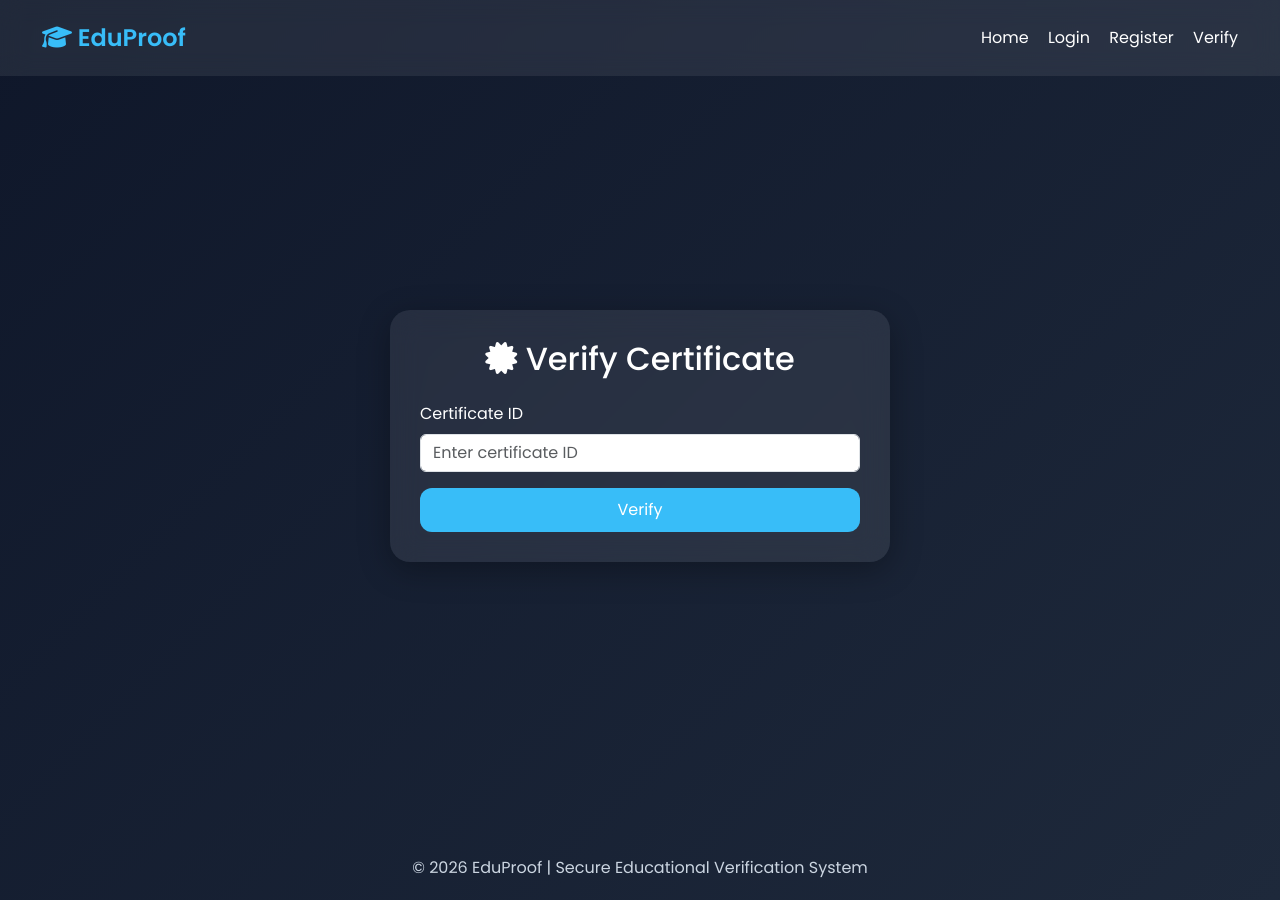
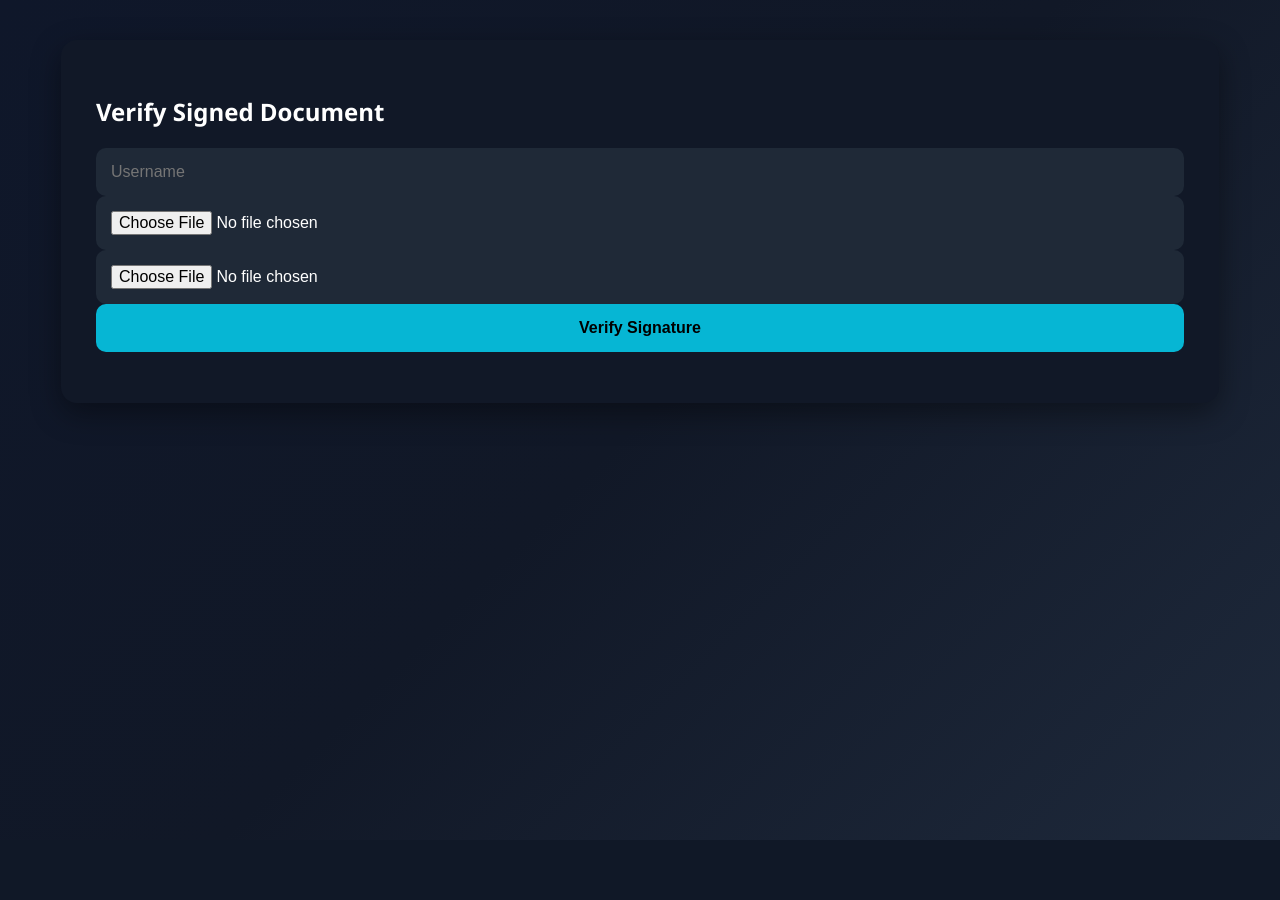
Before and after one commit to Mohammad-Yousuf2272/Eduproof, a Flask app: page /verify in a window 1280 px wide. After the commit the page ends 840 px from the top, so only its background shows below. Run offline with Flask 3, Linux system fonts and the light colour scheme.

Commit message:
Refactor verify.html for improved structure and styling

```diff
--- a/templates/verify.html
+++ b/templates/verify.html
@@ -1,47 +1,30 @@
 
-{% extends 'base.html' %}
+<link rel="stylesheet" href="{{ url_for('static', filename='css/style.css') }}">
 
-{% block title %}Verify Certificate | EduProof{% endblock %}
+<div class="card">
 
-{% block content %}
+<h2>Verify Signed Document</h2>
 
-<div class="d-flex justify-content-center align-items-center" style="min-height: 80vh;">
+<form method="POST" enctype="multipart/form-data">
 
-    <div class="glass-card" style="width: 500px;">
+<input name="username" placeholder="Username" required>
 
-        <h2 class="text-center mb-4">
+<input type="file" name="file" required>
 
-            <i class="fa-solid fa-certificate"></i>
+<input type="file" name="signature" required>
 
-            Verify Certificate
+<button type="submit">Verify Signature</button>
 
-        </h2>
+</form>
 
-        <form method="POST">
+{% if result %}
 
-            <div class="mb-3">
+{% if "Successfully" in result %}
+<h3 class="success">{{ result }}</h3>
+{% else %}
+<h3 class="fail">{{ result }}</h3>
+{% endif %}
 
-                <label class="form-label">
-                    Certificate ID
-                </label>
-
-                <input type="text"
-                       name="certificate_id"
-                       class="form-control"
-                       placeholder="Enter certificate ID"
-                       required>
-
-            </div>
-
-            <button type="submit"
-                    class="btn btn-custom w-100">
-                Verify
-            </button>
-
-        </form>
-
-    </div>
+{% endif %}
 
 </div>
-
-{% endblock %}
```
